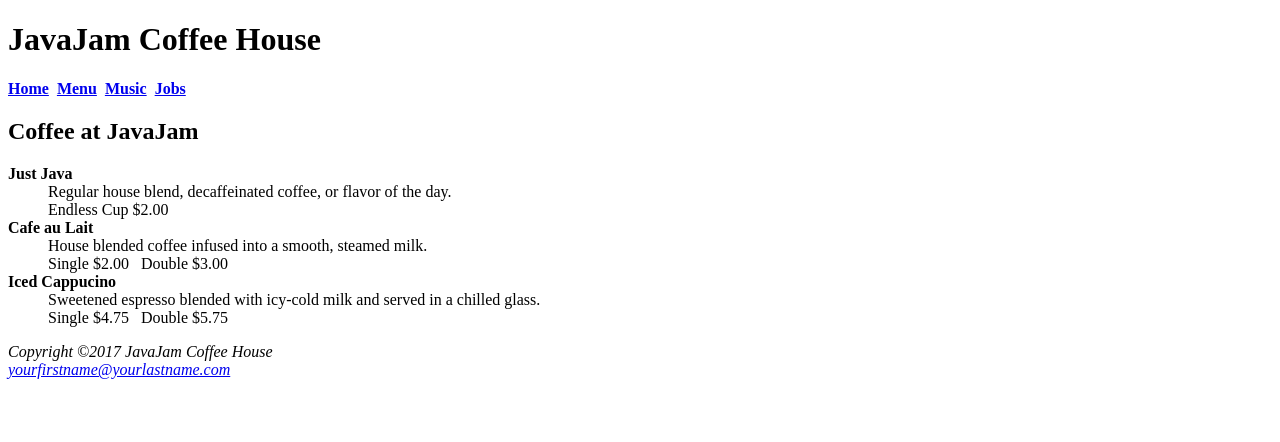
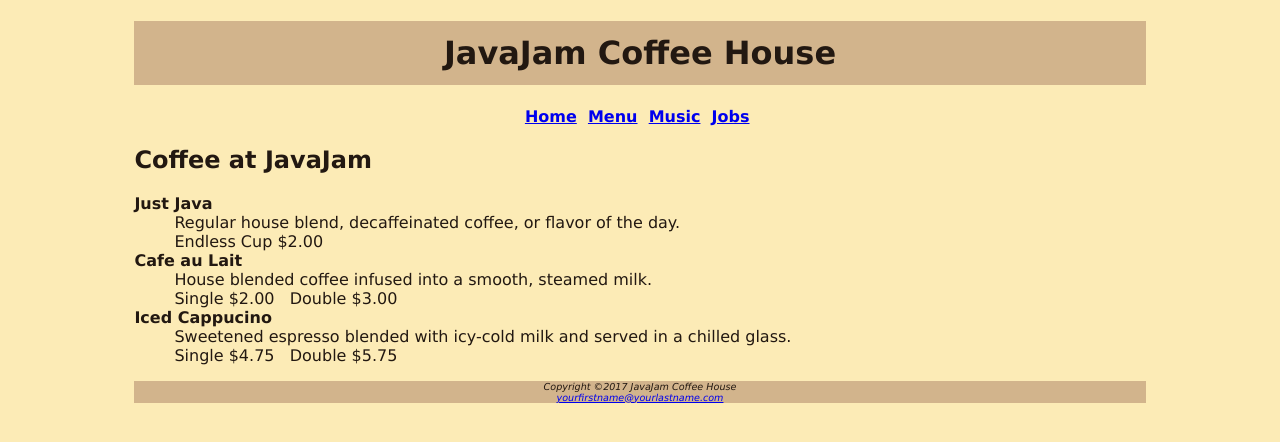
Before and after one commit to jramadani/assignment, a plain HTML site: page menu.html in a window 1280 px wide. Drawn offline with Linux system fonts and the light colour scheme.

Commit message:
created javajam.css and edited html files index and menu for css

```diff
--- /dev/null
+++ b/javajam.css
@@ -0,0 +1,29 @@
+body {
+	background-color:#FCEBB6;
+	color:#221811;
+	font-family:Verdana, Arial, sans-serif;
+}
+
+h1{
+	background-color:#D2B48C;
+	line-height:200%;
+	text-align:center;
+}
+
+nav {
+	text-align:center;
+	font-weight:bold;
+}
+
+footer {
+	background-color:#D2B48C;
+	font-size:.60em;
+	font-style:italic;
+	text-align:center;
+}
+
+#wrapper {
+	width:80%;
+	margin-left:auto;
+	margin-right:auto;
+}
--- a/menu.html
+++ b/menu.html
@@ -3,16 +3,16 @@
 <head>
 	<title>JavaJam Coffee House Menu</title>
 	<meta charset="utf-8">
+	<link rel="stylesheet" type="text/css" href="javajam.css">
 </head>
 <body>
+<div id="wrapper">
 <h1>JavaJam Coffee House</h1>
 <nav>
-<b>
 <a href="index.html">Home</a>&nbsp;
 <a href="menu.html">Menu</a>&nbsp;
 <a href="music.html">Music</a>&nbsp;
 <a href="jobs.html">Jobs</a>&nbsp;
-</b>
 </nav>
 
 <main>
@@ -28,12 +28,12 @@
 </main>
 
 <footer>
-<p><i>Copyright &copy;2017 JavaJam Coffee House
+<p>Copyright &copy;2017 JavaJam Coffee House
 	<br>
-<a href="mailto:yourfirstname@yourlastname.com">yourfirstname@yourlastname.com</a></i></p>
+<a href="mailto:yourfirstname@yourlastname.com">yourfirstname@yourlastname.com</a></p>
 
 </footer>
-
+</div>
 </body>
 
 	</html>
```
Also changed, not shown: index.html (+5 -5 lines).
